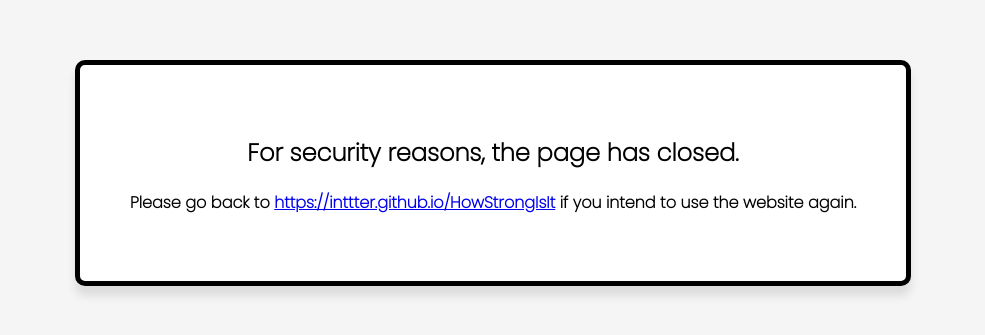
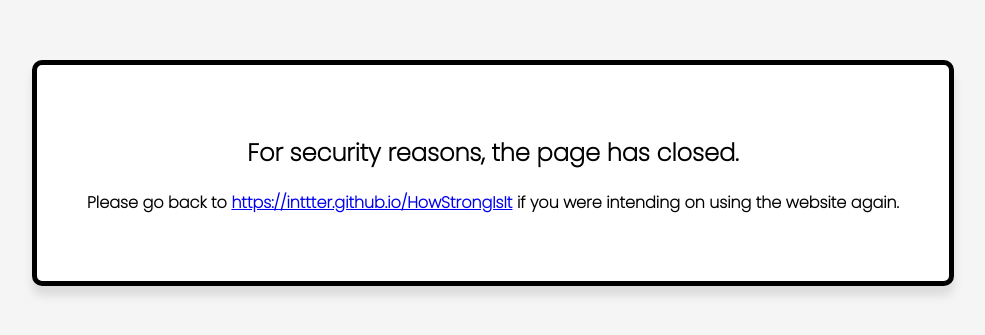
Before and after one commit to fossabot/HowStrongIsIt, a plain HTML site: page timeout.html in a window 1280 px wide. Shown: the part 227-562 px from the top of the page, without its empty margins (147-1132 px from the left). Drawn offline with Linux system fonts and the light colour scheme.

Commit message:
Session Timeout Page 🗝️
- A page that, if the user is inactive for 30 seconds, will display.

This is to keep people who are not using their device safe as it will not let other people see their password.

```diff
--- a/timeout.html
+++ b/timeout.html
@@ -29,7 +29,7 @@
 <body>
   <div class="message">
     <h2>For security reasons, the page has closed.</h2>
-    <p><strong>Please go back to <a href="https://inttter.github.io/HowStrongIsIt">https://inttter.github.io/HowStrongIsIt</a> if you intend to use the website again.<strong></strong></p>
+    <p><strong>Please go back to <a href="https://inttter.github.io/HowStrongIsIt">https://inttter.github.io/HowStrongIsIt</a> if you were intending on using the website again.<strong></strong></p>
   </div>
 </body>
 </html>
```
